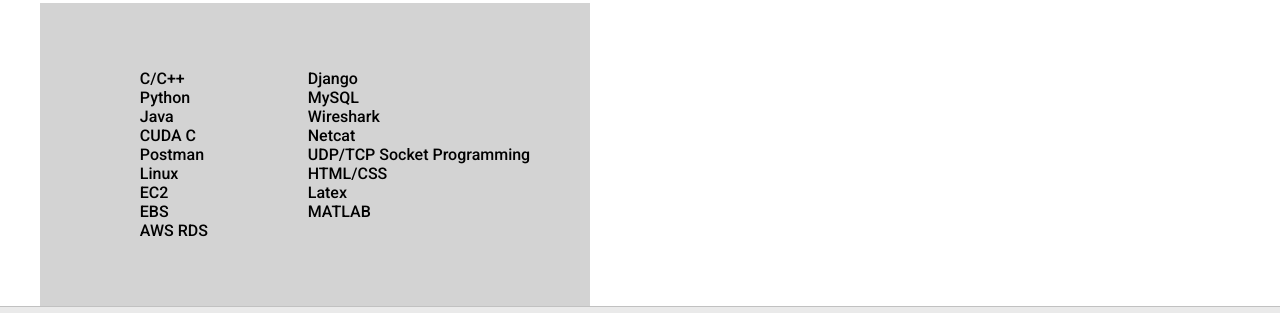
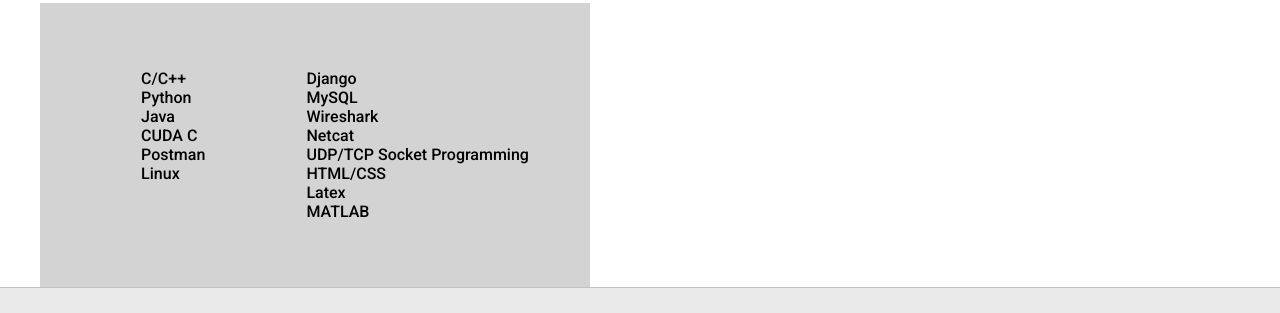
Before and after one commit to Anmol-Mahajan/my-webpage, a plain HTML site: page index.html in a window 1280 px wide. Shown: the part 1038-1351 px from the top of the page. Drawn offline with Linux system fonts and the light colour scheme.

Commit message:
Update index.html

```diff
--- a/index.html
+++ b/index.html
@@ -87,10 +87,6 @@
 						<li>CUDA C</li>
 						<li>Postman</li>
 						<li>Linux</li>
-						<li>EC2</li>
-						<li>EBS</li>
-						<li>AWS RDS</li>
-
 
 					</ul>
 
```
